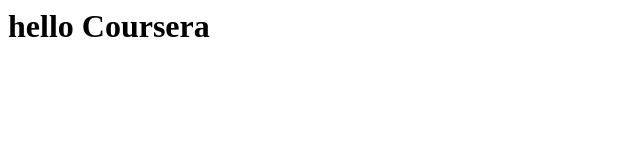
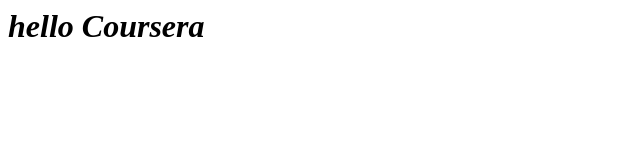
Before and after one commit to anjana674/Development, a plain HTML site: page index.html in a window 1280 px wide. Shown: the full height of the page, 0-640 px from the left. Drawn offline with Linux system fonts and the light colour scheme.

Commit message:
small changes

```diff
--- a/index.html
+++ b/index.html
@@ -3,6 +3,6 @@
 	<title> hello coursera</title>
 </head>
 <body>
-	<h1>hello Coursera</h1>
+	<h1><b><i>hello Coursera</i></b></h1>
 </body>
 </html>
```
